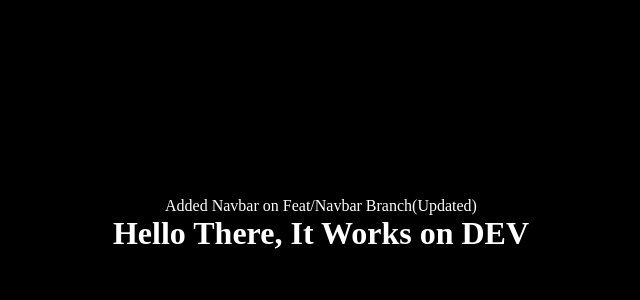
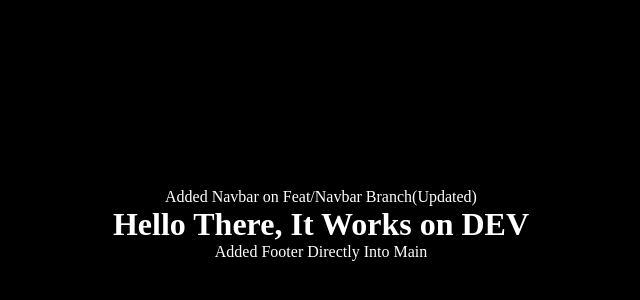
Before and after one commit to patel-hiral/dev, a React (Vite) app: page / in a window 1280 px wide. Shown: the part 176-476 px from the top of the page, without its empty margins (319-959 px from the left). Built offline with nearby package versions, Linux system fonts and the light colour scheme.

Commit message:
Added Footer

```diff
--- a/src/App.jsx
+++ b/src/App.jsx
@@ -1,10 +1,12 @@
 import './App.css'
+import Footer from './components/Footer'
 import Navbar from './components/Navbar'
 export default function App() {
   return (
     <div className="main">
-      <Navbar/>
+      <Navbar />
       <h1>Hello There, It Works on DEV</h1>
+      <Footer />
     </div>
   )
 }
--- /dev/null
+++ b/src/components/Footer.jsx
@@ -0,0 +1,7 @@
+import React from 'react'
+
+export default function Footer() {
+  return (
+    <div>Added Footer Directly Into Main</div>
+  )
+}
```
